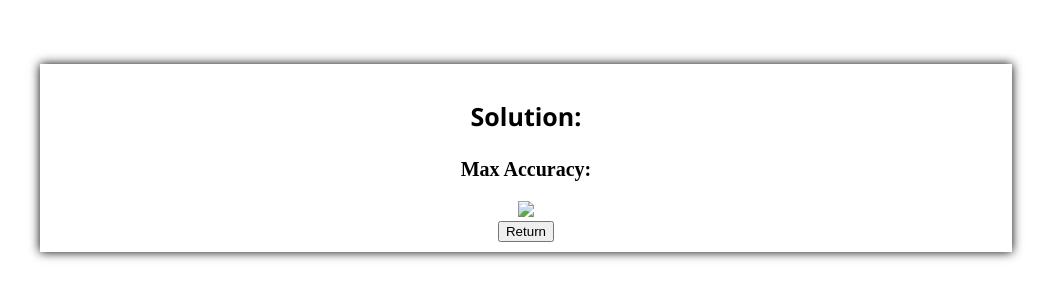
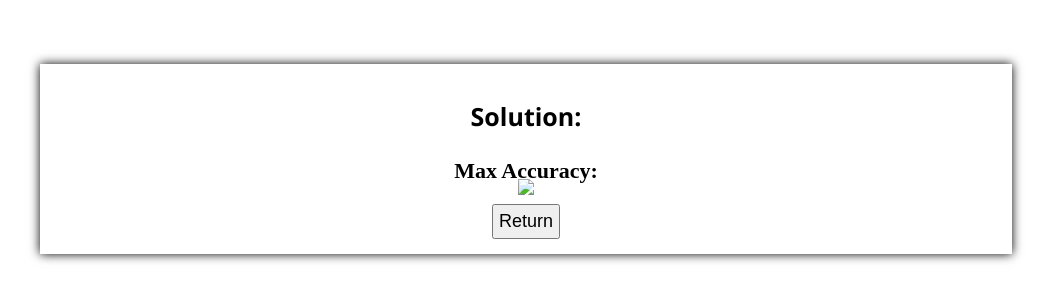
Before and after one commit to CryAndRRich/Solving-System-Equations, a Flask app: template templates/plot.html in a window 1280 px wide. Shown: the top 301 px of the page, without its empty margins (114-1165 px from the left). Run offline with Flask 3, Linux system fonts and the light colour scheme; the template is opened without the code that fills it, so the values that code supplies are empty.

Commit message:
Update plot.css

```diff
--- a/static/css/plot.css
+++ b/static/css/plot.css
@@ -12,6 +12,19 @@
 }
 
 #accuracy {
-    font-size: 20px;
+    font-size: 22px;
     padding-bottom: -10px;
+    margin-bottom: -5px;
 }
+
+img {
+    width: 70%;
+    height: auto;
+    filter: contrast(120%);
+}
+
+#return-button {
+    font-size: 18px;
+    padding: 5px;
+    margin: 5px;
+}
```
